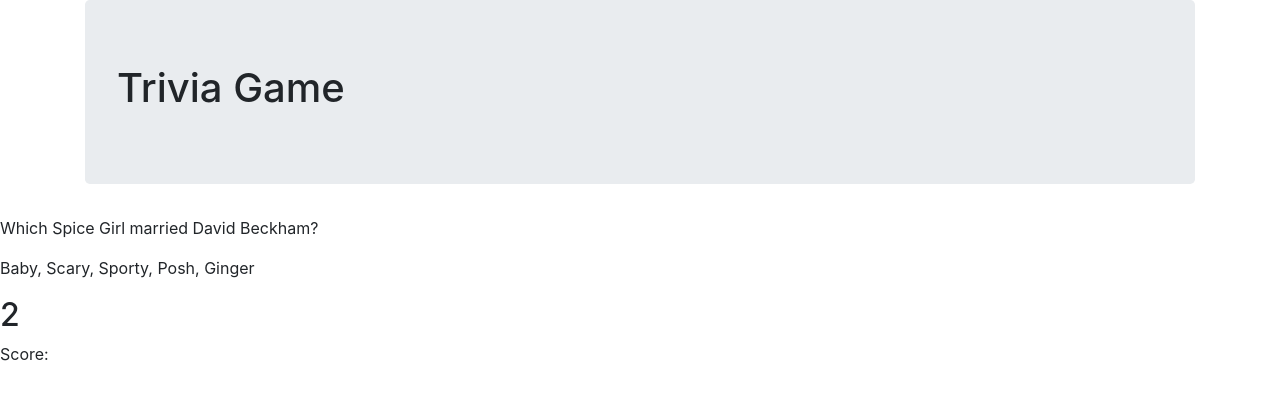
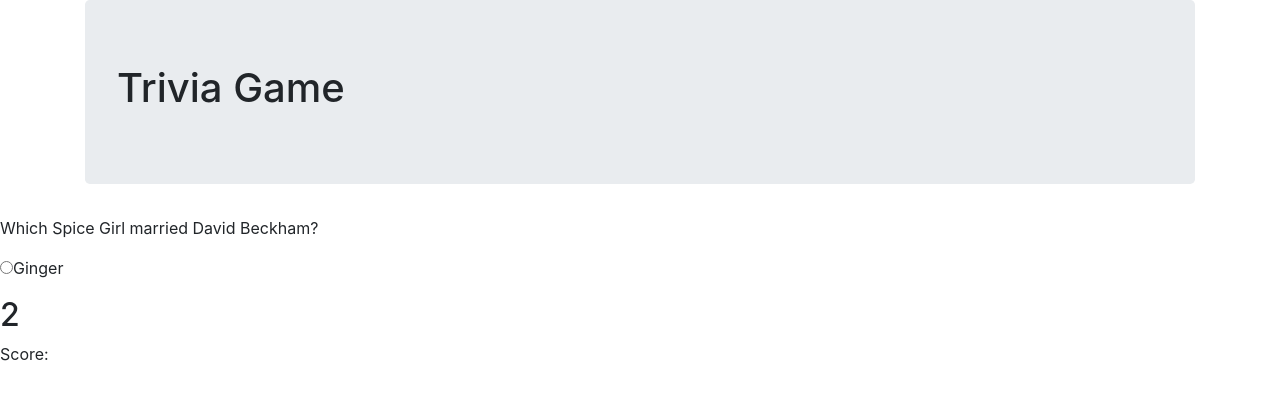
Before and after one commit to jennyoum/TriviaGame, a plain HTML site: page index.html in a window 1280 px wide. Drawn offline with nearby package versions, Linux system fonts and the light colour scheme.

```diff
--- a/index.html
+++ b/index.html
@@ -28,19 +28,19 @@
     <script>
         var questions = [
             { q: "Which Spice Girl married David Beckham?",
-              c: ["Baby, Scary, Sporty, Posh, Ginger"],
+              c: ["Baby", "Scary", "Sporty", "Posh", "Ginger"],
               a: "Posh"
               },
             { q: "Which Backstreet Boy is the youngest?",
-              c: ["Kevin, AJ, Nick, Brian, Howie"],
+              c: ["Kevin", "AJ", "Nick", "Brian", "Howie"],
               a: "Nick"
               },
             { q: "Who wrote the album called Butterfly?",
-              c: ["Cher, Celine Dion, Mariah Carey, Madonna"],
+              c: ["Cher", "Celine Dion", "Mariah Carey", "Madonna", "Beyonce"],
               a: "Mariah Carey"
               },
             { q: "Who won a Grammy for album of the year for Lemonade?",
-              c: ["Selena Gomez, Beyonce, Taylor Swift, Britney Spears"],
+              c: ["Selena Gomez", "Beyonce", "Taylor Swift", "Britney Spears", "SZA"],
               a: "Beyonce"
               }];
 
@@ -75,8 +75,14 @@
         };
 
         function displayChoices(){
-            var choice = questions[questionIndex].c; //loop throuch choice array
-            $("#choice").html(choice); //inside for loop create radio buttons
+            var choice = questions[questionIndex].c;
+            //loop throuch choice array
+           // $("#choice").html(choice);
+            // inside for loop create radio buttons
+            for (var i=0; i < choice.length; i++) {
+
+                $('#choice').html('<input type="radio" name="choice" value="'+i+'">' + choice[i] + '<br>');
+            }
             questionIndex++;
             runTime();
         };
@@ -91,7 +97,7 @@
 
         //onclick on choice class and use this to see which one is being clicked
         //find attr that holds the choices value
-
+        // $("#choice").on("click")
 
 
         askQuestions();
```
